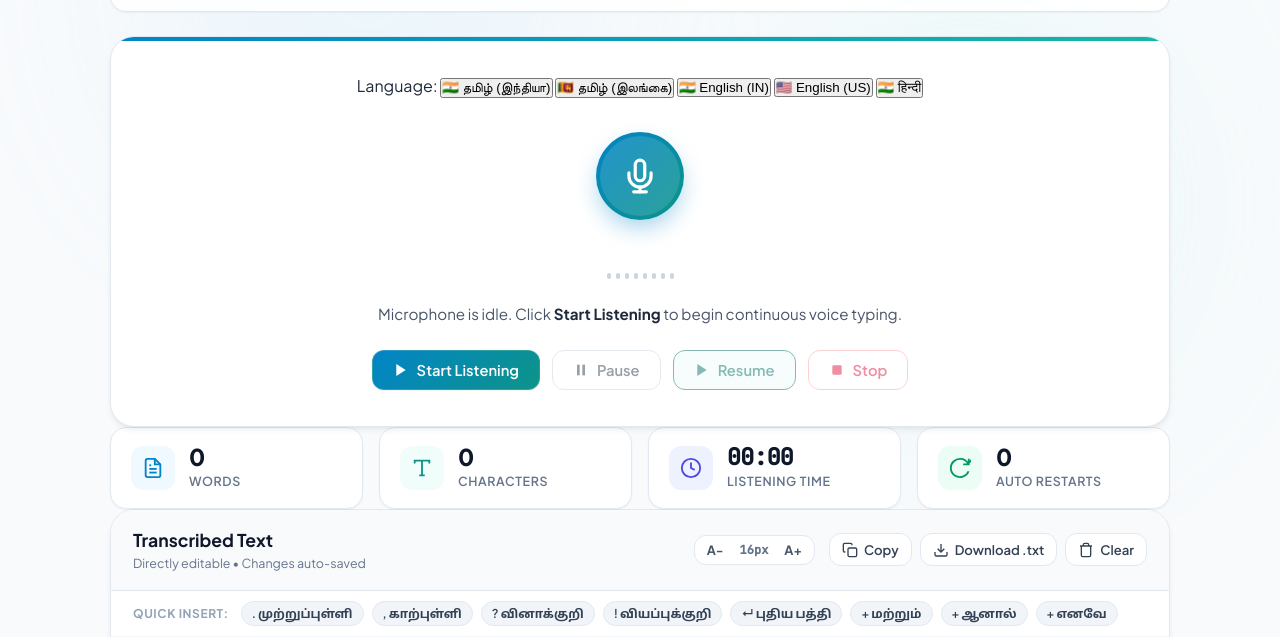
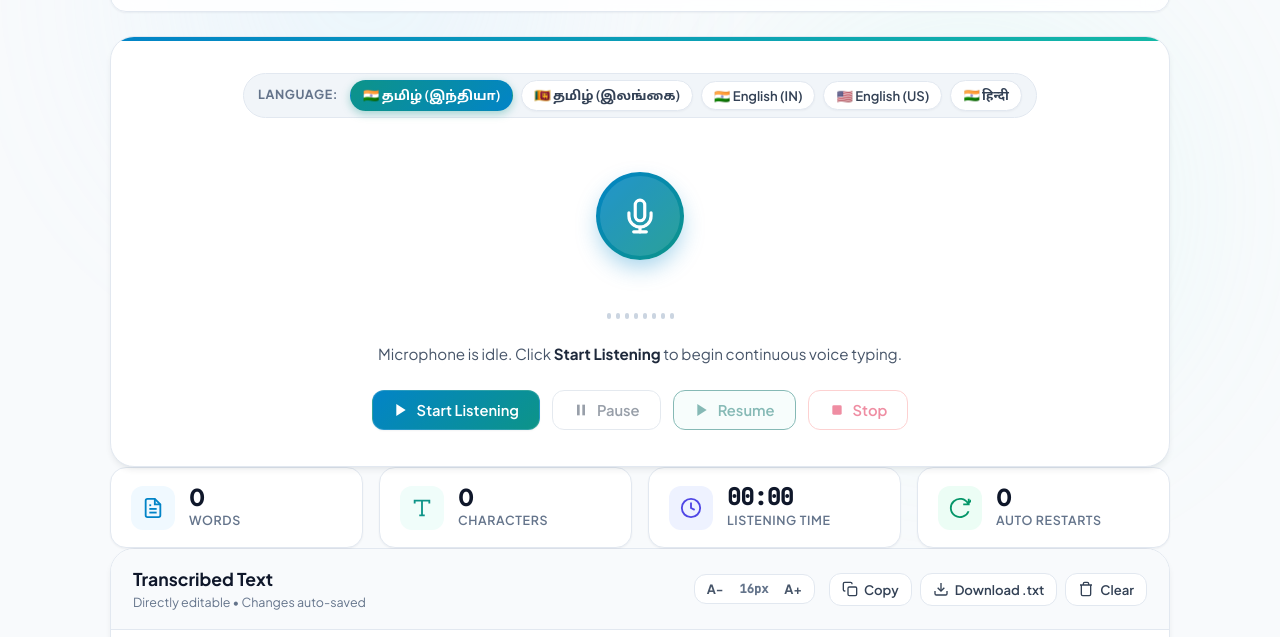
Before and after one commit to Mr-jayaram/text, a plain HTML site: page index.html in a window 1280 px wide. Shown: the part 156-793 px from the top of the page. Drawn offline with Linux system fonts and the light colour scheme; a web font is replaced by a local one.

Commit message:
Update style.css

```diff
--- a/style.css
+++ b/style.css
@@ -49,8 +49,8 @@
   --rose-500: #f43f5e;
   --rose-600: #e11d48;
 
-  /* Typography */
-  --font-sans: 'Plus Jakarta Sans', system-ui, -apple-system, BlinkMacSystemFont, 'Segoe UI', Roboto, 'Noto Sans Devanagari', 'Noto Sans Tamil', sans-serif;
+  /* Typography - Prioritize Tamil Fonts for crisp Indic glyphs */
+  --font-sans: 'Plus Jakarta Sans', 'Noto Sans Tamil', 'Mukta Malar', system-ui, -apple-system, BlinkMacSystemFont, 'Segoe UI', Roboto, 'Noto Sans Devanagari', sans-serif;
   --font-mono: 'JetBrains Mono', Consolas, Monaco, monospace;
 
   /* Geometry & Shadows */
@@ -499,6 +499,71 @@ body {
   background: linear-gradient(90deg, var(--primary-600) 0%, var(--teal-500) 100%);
 }
 
+/* Quick Language Selector Bar */
+.quick-lang-bar {
+  display: flex;
+  align-items: center;
+  justify-content: center;
+  flex-wrap: wrap;
+  gap: 8px;
+  margin-bottom: 20px;
+  padding: 6px 14px;
+  background-color: var(--slate-100);
+  border: 1px solid var(--slate-200);
+  border-radius: var(--radius-full);
+  z-index: 2;
+}
+
+.quick-lang-title {
+  font-size: 0.78rem;
+  font-weight: 700;
+  text-transform: uppercase;
+  letter-spacing: 0.05em;
+  color: var(--slate-500);
+  margin-right: 4px;
+}
+
+.lang-pill {
+  background-color: #ffffff;
+  border: 1px solid var(--slate-200);
+  border-radius: var(--radius-full);
+  padding: 5px 12px;
+  font-family: var(--font-sans);
+  font-size: 0.82rem;
+  font-weight: 600;
+  color: var(--slate-700);
+  cursor: pointer;
+  transition: all var(--transition-fast);
+  box-shadow: 0 1px 2px rgba(15, 23, 42, 0.04);
+}
+
+.lang-pill:hover {
+  background-color: var(--primary-50);
+  border-color: var(--primary-300);
+  color: var(--primary-700);
+  transform: translateY(-1px);
+}
+
+.lang-pill.active {
+  background: linear-gradient(135deg, var(--teal-600) 0%, var(--primary-600) 100%);
+  color: #ffffff;
+  border-color: transparent;
+  box-shadow: 0 3px 8px rgba(13, 148, 136, 0.35);
+}
+
+.punct-chip-word {
+  background-color: var(--teal-50);
+  border-color: var(--teal-200);
+  color: var(--teal-700);
+  font-weight: 700;
+}
+
+.punct-chip-word:hover {
+  background-color: var(--teal-100);
+  border-color: var(--teal-400);
+  color: var(--teal-800);
+}
+
 .mic-visualizer-container {
   position: relative;
   width: 140px;
```
